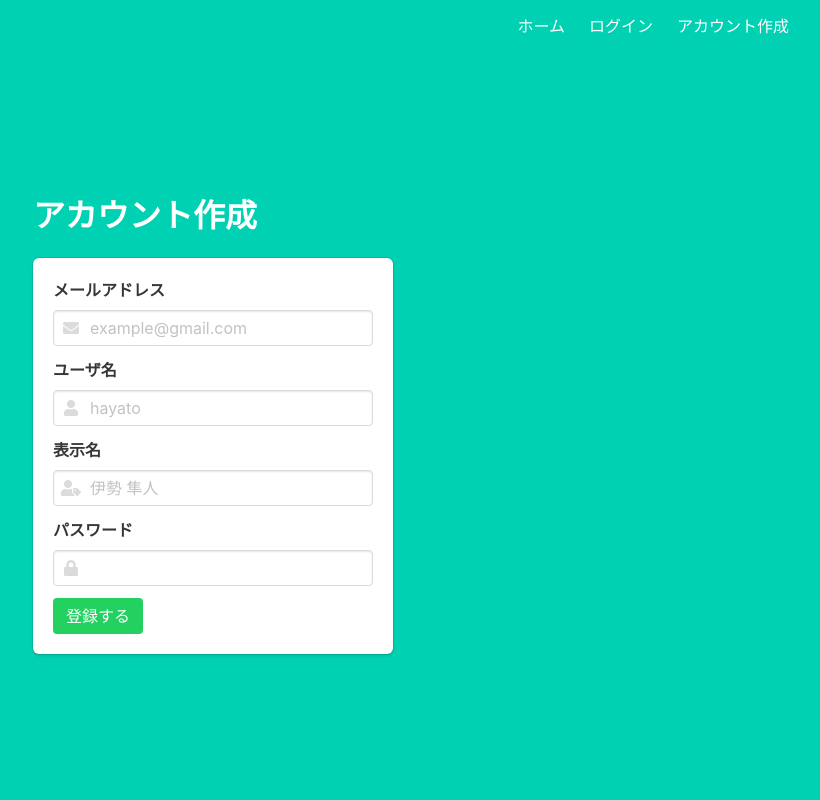
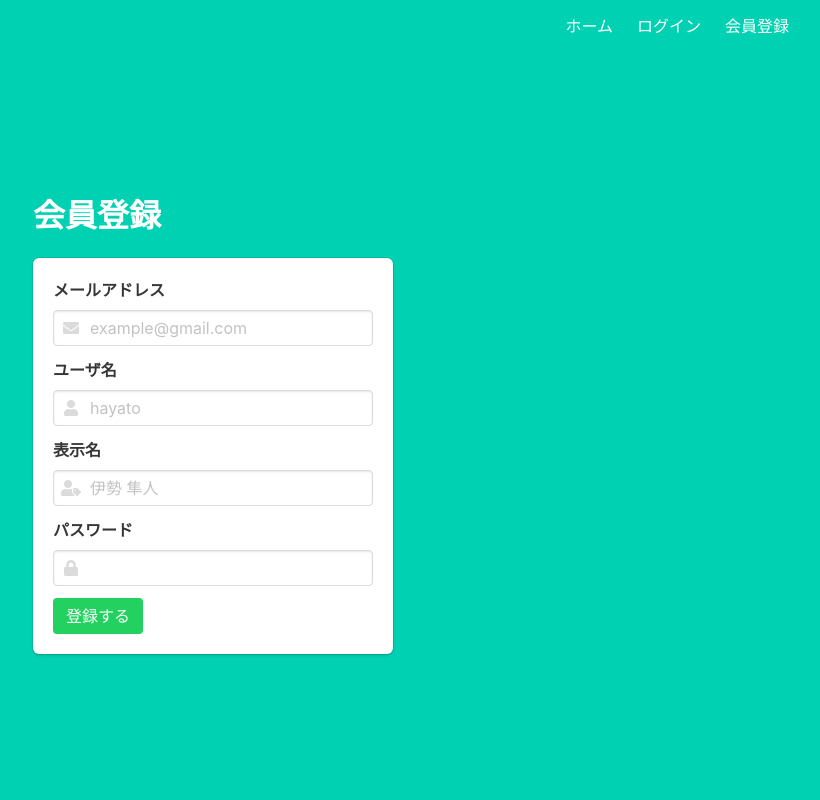
Before and after one commit to hayatoise/sample-flask-wtfform, a Flask app: page /signup in a window 1280 px wide. Shown: the whole page, without its empty margins (427-1247 px from the left). Run offline with Flask 2, Linux system fonts and the light colour scheme; parts of the project's set-up code (start-up, migrations or seed data) failed here and were passed over; some libraries are stand-ins or nearby versions.

Commit message:
fix: アカウント作成ではなく会員登録に変更

```diff
--- a/application/templates/base.html
+++ b/application/templates/base.html
@@ -35,7 +35,7 @@
                             ログイン
                         </a>
                         <a href="{{ url_for('auth.signup') }}" class="navbar-item">
-                            アカウント作成
+                            会員登録
                         </a>
                         {% endif %}
 
--- a/application/templates/signup.html
+++ b/application/templates/signup.html
@@ -1,7 +1,7 @@
 {% extends "base.html" %}
 {% block content %}
 <div class="column is-4 is-offset-4">
-    <h3 class="title">アカウント作成</h3>
+    <h3 class="title">会員登録</h3>
     <div class="box">
         <form method="POST">
             {{ form.csrf_token }}
```
